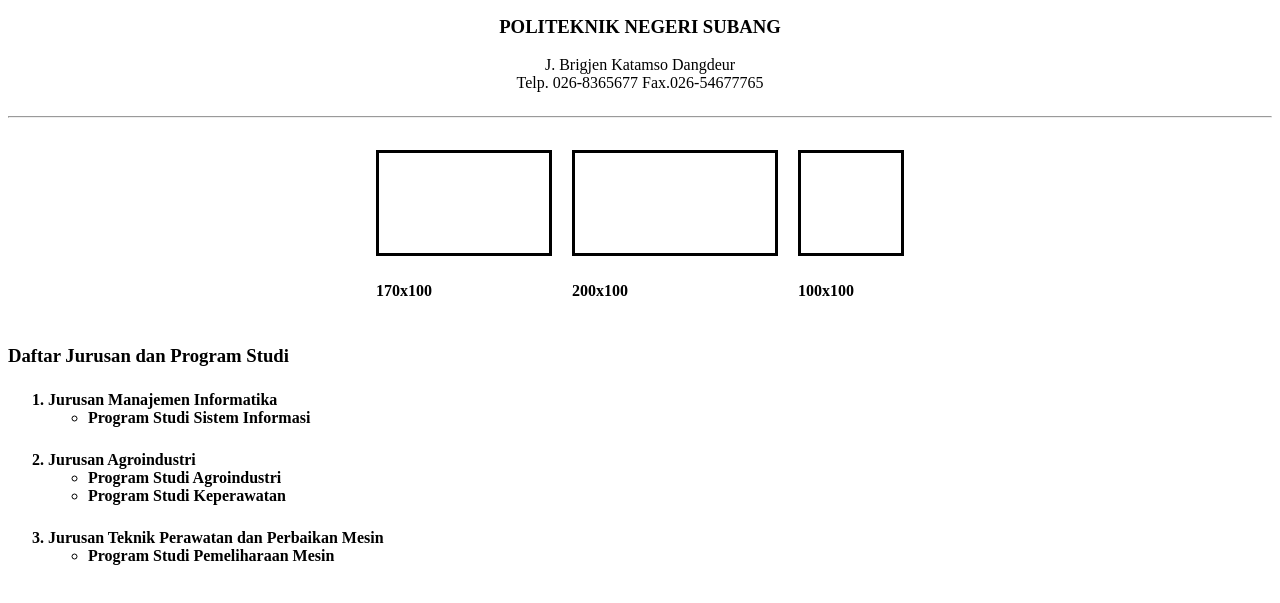
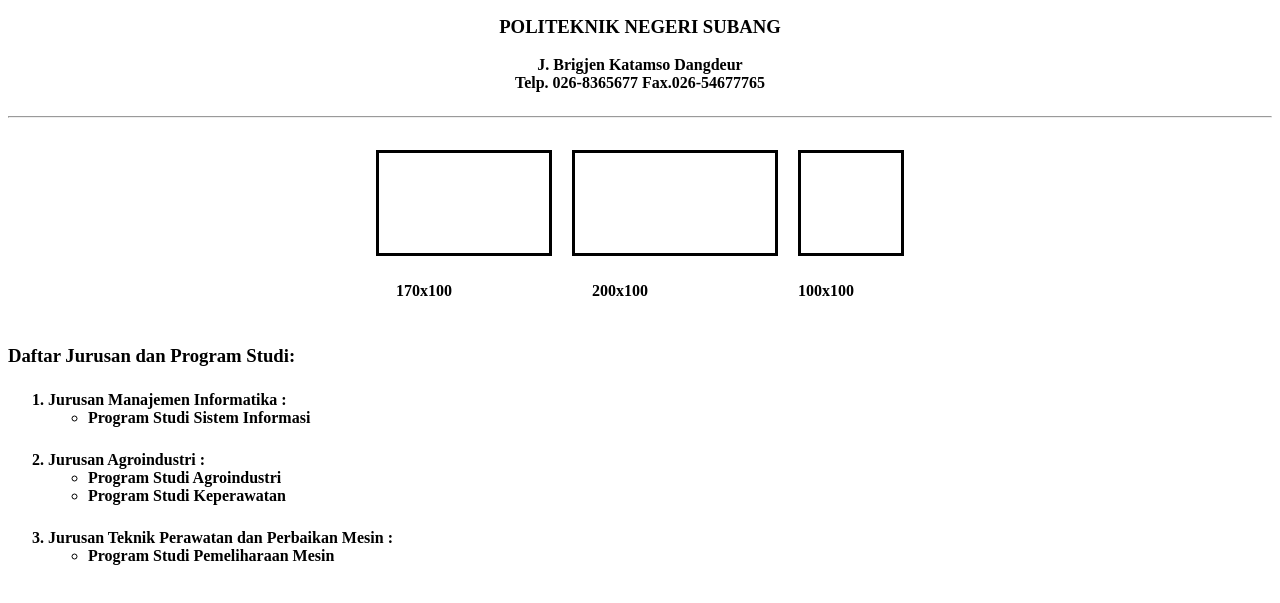
Before and after one commit to College-Project-s/Pemrograman-Web, a plain HTML site: page Pertemuan-1/Praktikum-1/index.html in a window 1280 px wide. Shown: the part 175-778 px from the top of the page. Drawn offline with Linux system fonts and the light colour scheme.

Commit message:
Update Praktikum 1

```diff
--- a/Pertemuan-1/Praktikum-1/index.html
+++ b/Pertemuan-1/Praktikum-1/index.html
@@ -9,43 +9,46 @@
 
 <body>
     <hr>
-    <marquee>FUTERE IS YOUR HANDS</marquee>
+    <marquee>FUTURE IS YOUR HANDS</marquee>
     <div style="display: flex; justify-content: center; align-items: center; flex-direction: column; margin-top: 32px;">
         <img src="../assets/images/logoPOLSUB-HD.png" alt="" style="width: 100px; height: 100px;">
         <h3>POLITEKNIK NEGERI SUBANG</h3>
-        <p style="margin: 0;">J. Brigjen Katamso Dangdeur</p>
-        <p style="margin: 0;">Telp. 026-8365677 Fax.026-54677765</p>
+        <p style="margin: 0;"><b>J. Brigjen Katamso Dangdeur</b></p>
+        <p style="margin: 0;"><b>Telp. 026-8365677 Fax.026-54677765</b></p>
     </div>
     <hr style="margin-top: 24px;">
     <div style="display: flex; justify-content: center; gap: 20px; margin-top: 32px;">
         <div>
-            <iframe src="" frameborder="0" style="height: 100px; width: 170px; border-style: solid; border-width: medium;"></iframe>
-            <h4><b>170x100</b></h4>
+            <iframe src="" frameborder="0"
+                style="height: 100px; width: 170px; border-style: solid; border-width: medium;"></iframe>
+            <h4 style="margin-left: 20px;"><b>170x100</b></h4>
         </div>
         <div>
-            <iframe src="" frameborder="0" style="height: 100px; width: 200px; border-style: solid; border-width: medium;"></iframe>
-            <h4><b>200x100</b></h4>
+            <iframe src="" frameborder="0"
+                style="height: 100px; width: 200px; border-style: solid; border-width: medium;"></iframe>
+            <h4 style="margin-left: 20px;"><b>200x100</b></h4>
         </div>
         <div>
-            <iframe src="" frameborder="0" style="height: 100px; width: 100px; border-style: solid; border-width: medium;"></iframe>
+            <iframe src="" frameborder="0"
+                style="height: 100px; width: 100px; border-style: solid; border-width: medium;"></iframe>
             <h4><b>100x100</b></h4>
         </div>
     </div>
 
-    <h3 style="margin-top: 24px;">Daftar Jurusan dan Program Studi</h3>
+    <h3 style="margin-top: 24px;">Daftar Jurusan dan Program Studi:</h3>
     <b>
         <ol>
-            <li style="margin-top: 24px;">Jurusan Manajemen Informatika</li>
-            <ul type="I">
+            <li style="margin-top: 24px;">Jurusan Manajemen Informatika :</li>
+            <ul>
                 <li> Program Studi Sistem Informasi </li>
             </ul>
-            <li style="margin-top: 24px;">Jurusan Agroindustri</li>
-            <ul type="I">
+            <li style="margin-top: 24px;">Jurusan Agroindustri :</li>
+            <ul>
                 <li> Program Studi Agroindustri </li>
                 <li> Program Studi Keperawatan </li>
             </ul>
-            <li style="margin-top: 24px;">Jurusan Teknik Perawatan dan Perbaikan Mesin</li>
-            <ul type="I">
+            <li style="margin-top: 24px;">Jurusan Teknik Perawatan dan Perbaikan Mesin :</li>
+            <ul>
                 <li> Program Studi Pemeliharaan Mesin </li>
             </ul>
         </ol>
```
